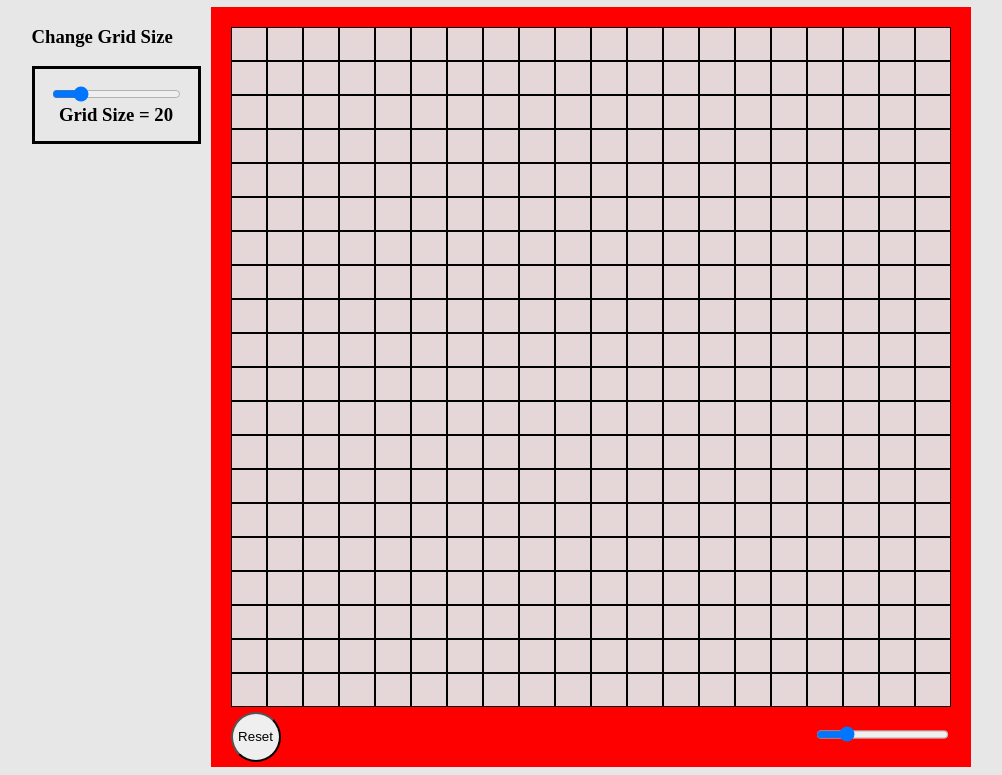
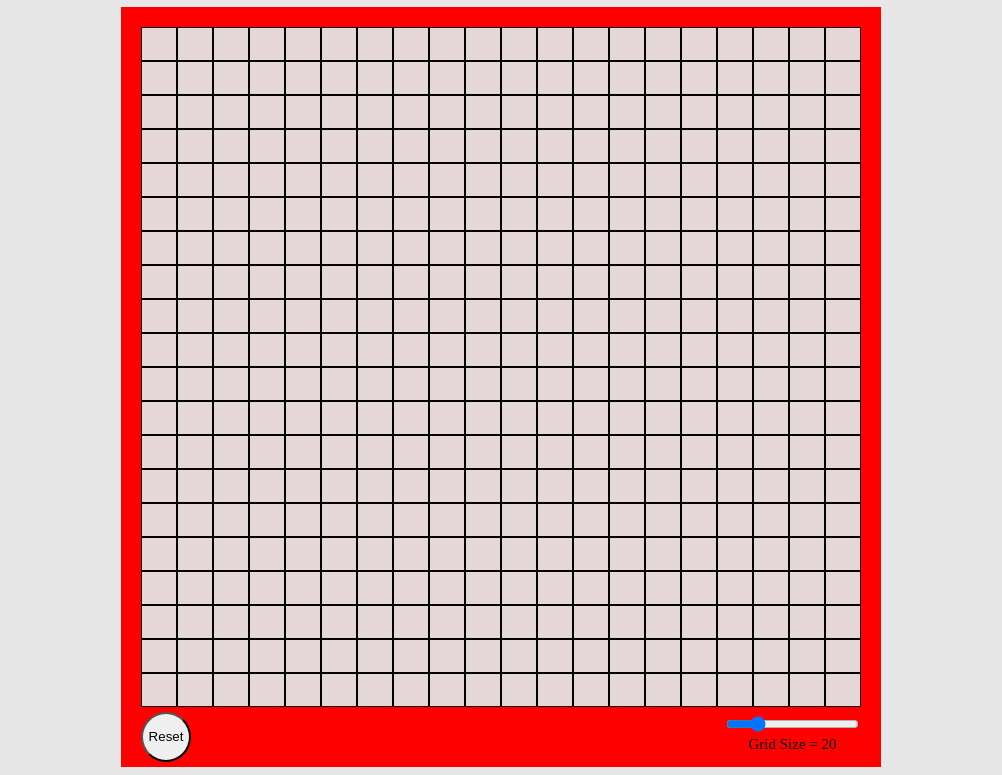
Before and after one commit to are021/Etch-A-Sketch, a plain HTML site: page index.html in a window 1280 px wide. Shown: the part 129-904 px from the top of the page, without its empty margins (139-1141 px from the left). Drawn offline with Linux system fonts and the light colour scheme.

Commit message:
Modified Etch A Sketch

```diff
--- a/index.html
+++ b/index.html
@@ -12,19 +12,15 @@
         <h1>are021 Etch-a-Sketch!</h1>
     </div>
     <div class = "control-panel">
-        <div class = "all-controls">
-            <h3>Change Grid Size</h3>
-            <div class = "slider-border">
-                <input type = "range" min = "1" max = "100" value = "20" class = "slider">
-                <h3 class = "slider-output">Size = </h3>
-            </div>
-        </div>
         <div class = "container">
             <div class = "grid">
             </div>
             <div class = "etch-controls">
                 <div class = "controls"><button>Reset</button></div>
-                <input type = "range" min = "1" max = "100" value = "20" class = "slider">
+                <div class = "slider-controls">
+                    <input type = "range" min = "1" max = "100" value = "20" class = "slider">
+                    <div class = "slider-output"></div>
+                </div>
             </div>
         </div>
     </div>
--- a/stylesheet/style.css
+++ b/stylesheet/style.css
@@ -59,10 +59,12 @@ body{
 .etch-controls .slider{
   padding:2px;
 }
+/*
 .slider-border h3{
   margin:0;
   padding:0;
 }
+*/
 button{
   display:flex;
   justify-content: center;
@@ -94,3 +96,12 @@ button:active{
 .control-panel .container .grid .etching {
   background-color:rgb(0, 0, 0);
 }
+.slider-controls{
+  margin-top:5px;
+  display:flex;
+  flex-direction: column;
+  align-items: center;
+}
+.slider-output{
+  font-size: 15px;
+}
```
